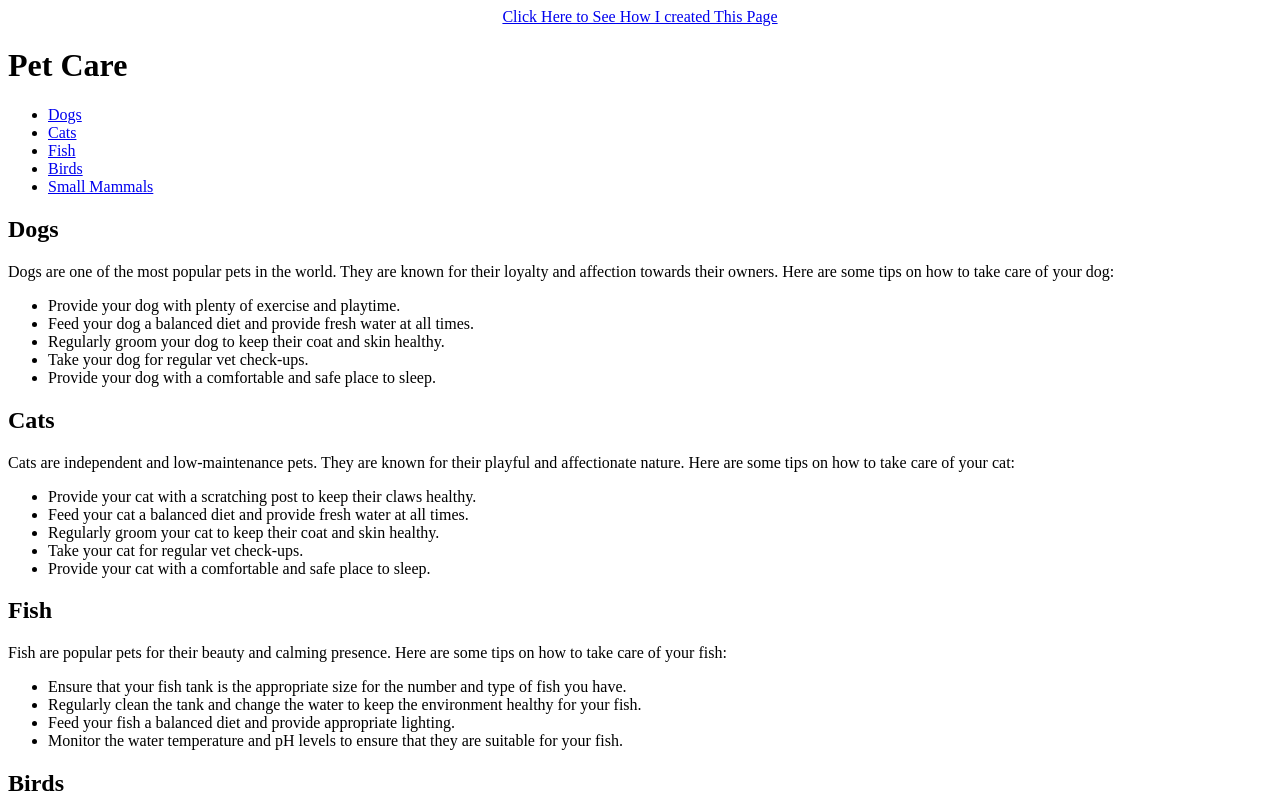
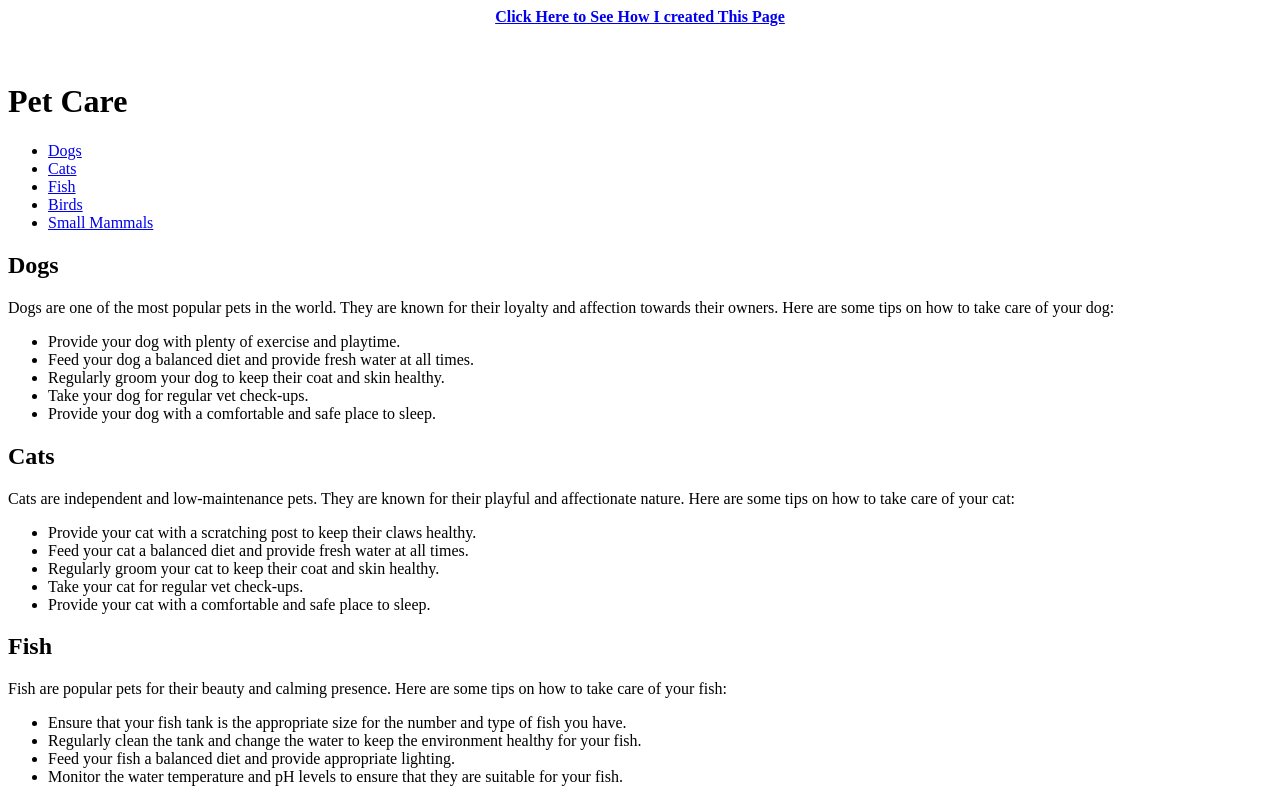
Before and after one commit to kjeanhugs/kjeanhugs.github.io, a plain HTML site: page index.html in a window 1280 px wide. Shown: the top 800 px of the page. Drawn offline with Linux system fonts and the light colour scheme.

Commit message:
Update index.html

```diff
--- a/index.html
+++ b/index.html
@@ -4,7 +4,7 @@
     <title>Pet Care</title>
 </head>
 <body>
-    <center><a href="howto.html">Click Here to See How I created This Page</a></center>
+    <b><center><a href="howto.html">Click Here to See How I created This Page</a></center></b><br><br>
     <header>
         <h1>Pet Care</h1>
     </header>
```
